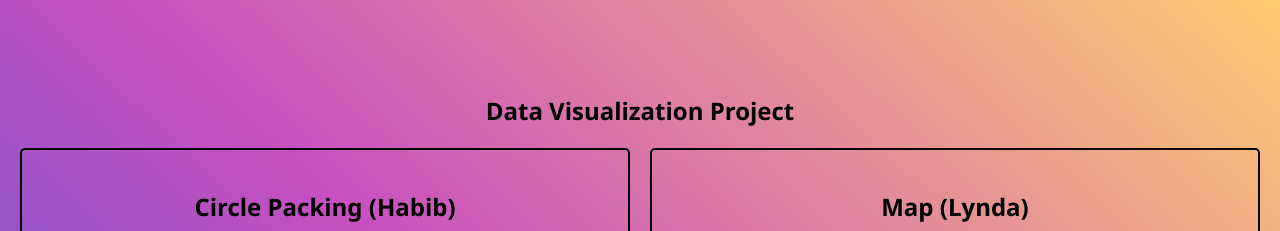
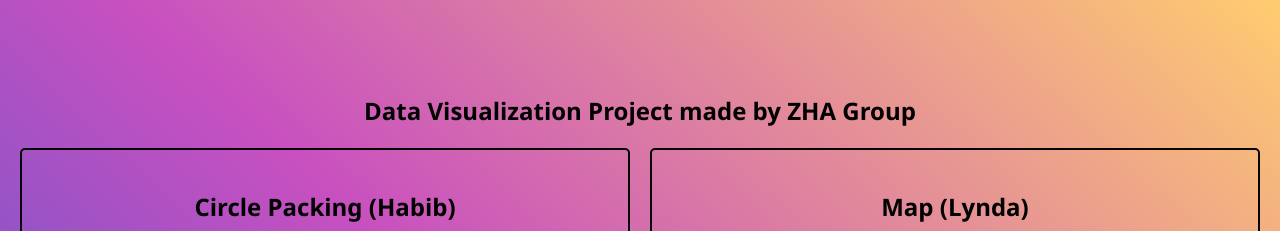
Before and after one commit to ZinedineChelgham/data-visualisation, a website: page public/index.html in a window 1280 px wide. Shown: the top 231 px of the page. Drawn offline with Linux system fonts and the light colour scheme.

Commit message:
last styling

```diff
--- a/public/index.html
+++ b/public/index.html
@@ -5,7 +5,7 @@
     <link rel="stylesheet" href="index.css">
 </head>
 <body>
-    <h1 class="centered-title">Data Visualization Project</h1>
+    <h1 class="centered-title">Data Visualization Project made by ZHA Group</h1>
 
     <div class="quadrant" onclick="window.location.href='/visualisations/circle_packing'">
         <h2>Circle Packing (Habib)</h2>
```
